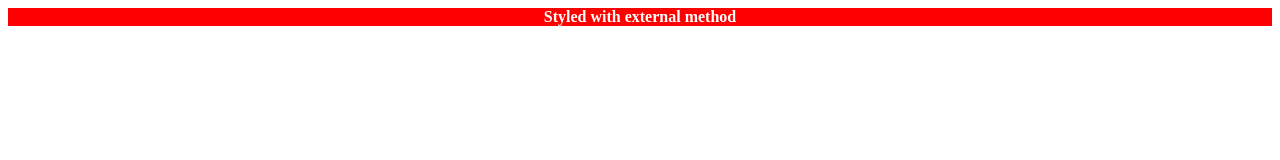
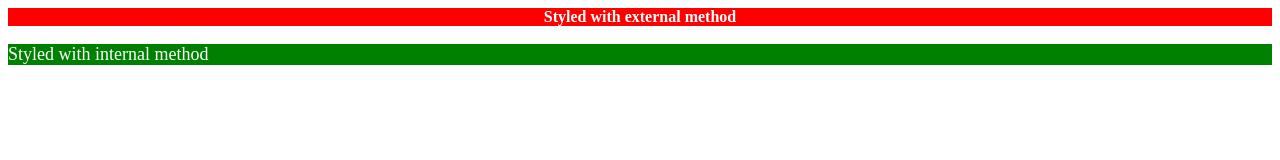
Before and after one commit to matat99/web_dev, a plain HTML site: page css-exercises/index.html in a window 1280 px wide. Drawn offline with Linux system fonts and the light colour scheme.

Commit message:
css tasks

```diff
--- a/css-exercises/index.html
+++ b/css-exercises/index.html
@@ -5,8 +5,16 @@
 	<meta name="viewport" content="width=device-width, initial-scale=1">
 	<title>CSS</title>
 	<link rel="stylesheet" href="style.css" />
+	<style type="text/css">
+		p {
+			color: white;
+			background-color: green;
+			font-size: 18px;
+		}
+	</style>
 </head>
 <body>
 	<div>Styled with external method</div>
+	<p>Styled with internal method</p>
 </body>
 </html>
```
